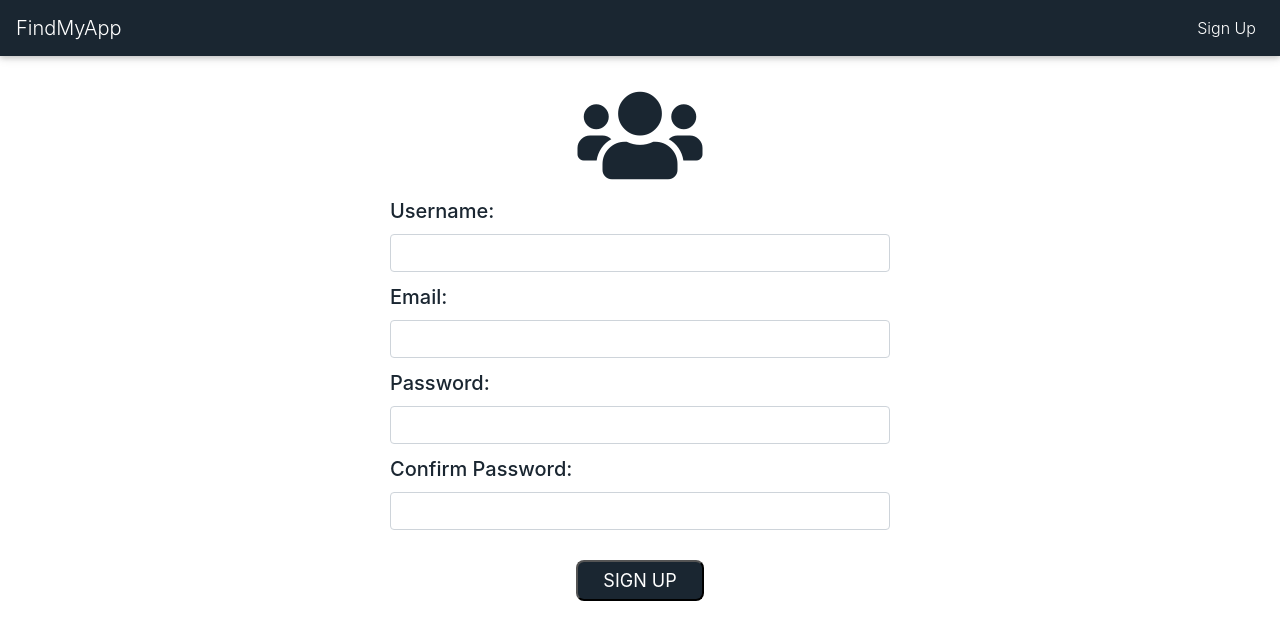
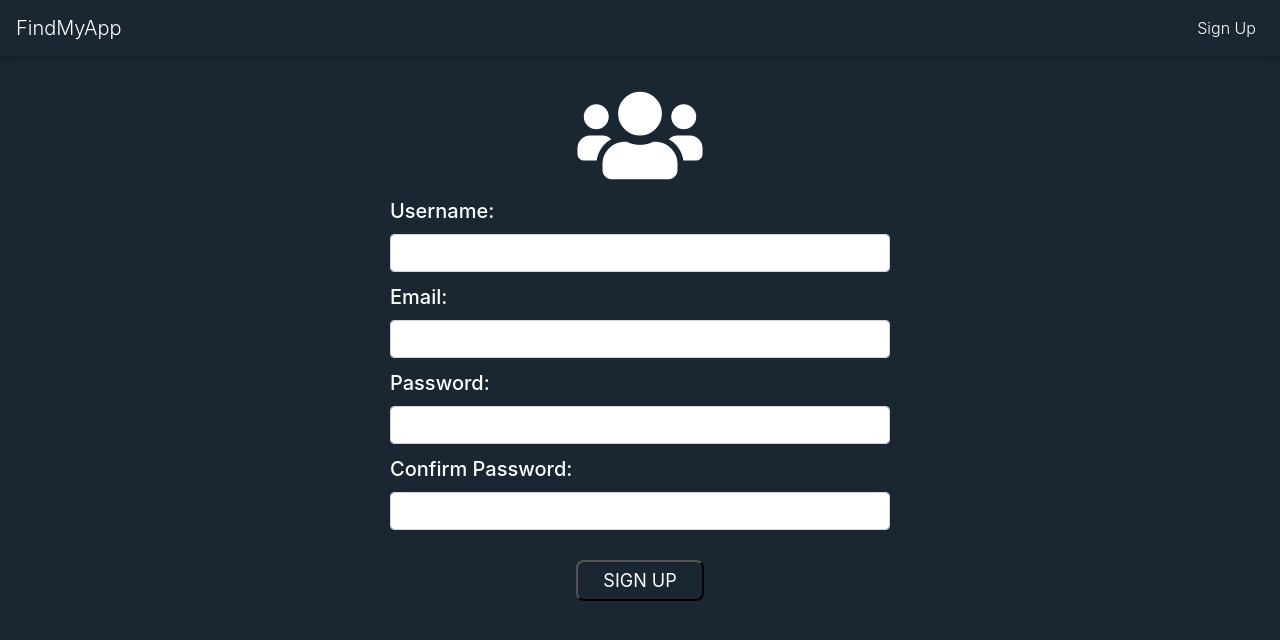
Before and after one commit to iiremkayaa/findmyapp, a React (Create React App) app: page /signup in a window 1280 px wide. Shown: the top 640 px of the page. Built offline with nearby package versions, Linux system fonts and the light colour scheme.

Commit message:
fixed messages

```diff
--- a/public/index.html
+++ b/public/index.html
@@ -21,8 +21,8 @@
 	/>
     <title>FindMyApp</title>
   </head>
-  <body >
-    <noscript>You need to enable JavaScript to run this app.</noscript>
+  <body style="background-color:#1a2631">
+
     <div id="root"></div>
 
   </body>
--- /dev/null
+++ b/src/components/Login.css
@@ -0,0 +1,6 @@
+#message{
+    color: rgb(250, 24, 24);
+    font-size:18px;
+    font-weight:400;
+    text-align: center;
+}
--- a/src/components/Login.js
+++ b/src/components/Login.js
@@ -3,6 +3,7 @@ import Form from 'react-bootstrap/Form';
 
 import * as firebase from "firebase";
 import { MDBIcon } from "mdbreact";
+import './Login.css';
 
 const Login = () => {
     const [email, setEmail] = useState("");
@@ -48,22 +49,22 @@ const Login = () => {
     }
     return (
         <div >
-            <div style={{paddingLeft:"15px",paddingRight:"15px", backgroundColor: "white" }}>
+            <div style={{paddingLeft:"15px",paddingRight:"15px", backgroundColor: "#1a2631" }}>
                 <div style={{ paddingTop:"30px",paddingBottom:"0px"}}>
-                    <h2 style={{textAlign: "center", color:"#1a2631"}}><MDBIcon icon="user-circle"  style={{ color: "#1a2631",fontSize:"100px" }} /></h2>
+                    <h2 style={{textAlign: "center", color:"white"}}><MDBIcon icon="user-circle"  style={{ color: "white",fontSize:"100px" }} /></h2>
                 </div>
                 <Form style={{  paddingLeft: "30%", paddingRight: "30%" }}>
                     <div style={{ display: "table", width: "85%", marginTop: "30px" }} >
-                        <div style={{ display: "table-cell",textAlign:"center",paddingLeft:"5px",paddingRight:"5px"  }} ><MDBIcon icon="user"  style={{ color: "#1a2631",fontSize:"35px" }} /></div>
+                        <div style={{ display: "table-cell",textAlign:"center",paddingLeft:"5px",paddingRight:"5px"  }} ><MDBIcon icon="user"  style={{ color: "white",fontSize:"35px" }} /></div>
                         <Form.Control style={{ display: "table-cell",height:"35px"}} type="text" placeholder="Email" onChange={handleEmail} />
                     </div>
                     <div style={{ display: "table", width: "85%", marginTop: "30px" }} >
-                        <div style={{ display: "table-cell",textAlign:"center",paddingLeft:"5px",paddingRight:"5px" }}><MDBIcon icon="lock"  style={{ color: "#1a2631",fontSize:"35px" }} /></div>
+                        <div style={{ display: "table-cell",textAlign:"center",paddingLeft:"5px",paddingRight:"5px" }}><MDBIcon icon="lock"  style={{ color: "white",fontSize:"35px" }} /></div>
                         <Form.Control style={{ display: "table-cell"}} type="password" placeholder="Password" onChange={handlePassword} />
 
                     </div>
                     <div  style={{  width: "100%", marginTop: "10px" }}>
-                    {inCorrectUser && <Form.Text style={{ color: "red",fontSize:"15px",textAlign:"center" }}>
+                    {inCorrectUser && <Form.Text id="message">
                             Username or password is incorrect.
                         </Form.Text>}
                     </div>
--- /dev/null
+++ b/src/components/Register.css
@@ -0,0 +1,5 @@
+#register-message{
+    color: rgb(250, 24, 24);
+    font-size:18px;
+    font-weight:400
+}
--- a/src/components/Register.js
+++ b/src/components/Register.js
@@ -4,6 +4,7 @@ import Form from 'react-bootstrap/Form';
 import * as firebase from "firebase";
 import { MDBIcon } from "mdbreact";
 import { db } from '../firebase/index';
+import './Register.css';
 
 const Register = () => {
     const [email, setEmail] = useState("");
@@ -60,33 +61,33 @@ const Register = () => {
     }
     return (
         <div >
-            <div style={{ paddingLeft: "15px", paddingRight: "15px", backgroundColor: "white" }}>
+            <div style={{ paddingLeft: "15px", paddingRight: "15px", backgroundColor: "#1a2631" }}>
                 <div style={{ paddingTop: "30px", paddingBottom: "0px",paddingLeft: "30%", paddingRight: "30%" }}>
-                    <h2 style={{ textAlign: "center", color: "#1a2631" }}><MDBIcon icon="users" style={{ color: "#1a2631", fontSize: "100px" }} /></h2>
+                    <h2 style={{ textAlign: "center", color: "#1a2631" }}><MDBIcon icon="users" style={{ color: "white", fontSize: "100px" }} /></h2>
                 </div>
                 <Form style={{ paddingLeft: "30%", paddingRight: "30%" }}>
                     <div style={{marginTop:"10px",marginBottom:"10px"}} >
-                        <Form.Label style={{  color: "#1a2631",fontWeight:"500",fontSize:"20px"}} >Username:</Form.Label>
+                        <Form.Label style={{  color: "white",fontWeight:"500",fontSize:"20px"}} >Username:</Form.Label>
                         <Form.Control style={{}} type="text" placeholder="" onChange={handleUsername} />
                     </div>
 
                     <div style={{marginTop:"10px",marginBottom:"10px"}} >
-                        <Form.Label style={{ color: "#1a2631" ,fontWeight:"500",fontSize:"20px"}}>Email:</Form.Label>
+                        <Form.Label style={{ color: "white" ,fontWeight:"500",fontSize:"20px"}}>Email:</Form.Label>
                         <Form.Control style={{ }} type="email" placeholder="" onChange={handleEmail} />
 
                     </div>
 
                     <div style={{marginTop:"10px",marginBottom:"10px"}} >
-                        <Form.Label style={{  color: "#1a2631",fontWeight:"500",fontSize:"20px" }}>Password:</Form.Label>
+                        <Form.Label style={{  color: "white",fontWeight:"500",fontSize:"20px" }}>Password:</Form.Label>
                         <Form.Control style={{ }} type="password" placeholder="" onChange={handlePassword} />
-                        {charControl && <Form.Text style={{ color: "red" }}>
+                        {charControl && <Form.Text id="register-message">
                             The password field must be at least 5 characters.
                         </Form.Text>}
                     </div>
                     <div style={{marginTop:"10px",marginBottom:"10px"}} >
-                        <Form.Label style={{ color: "#1a2631" ,fontWeight:"500",fontSize:"20px"}}>Confirm Password:</Form.Label>
+                        <Form.Label style={{ color: "white" ,fontWeight:"500",fontSize:"20px"}}>Confirm Password:</Form.Label>
                         <Form.Control style={{ }} type="password" placeholder="" onChange={handleConfirmPassword} />
-                        {passControl && <Form.Text style={{ color: "red" }}>
+                        {passControl && <Form.Text id="register-message">
                             The password must match confirm password.
                         </Form.Text>}
                     </div>
```
Also changed, not shown: 1 other file (tests, documents, lock files or other folders).
